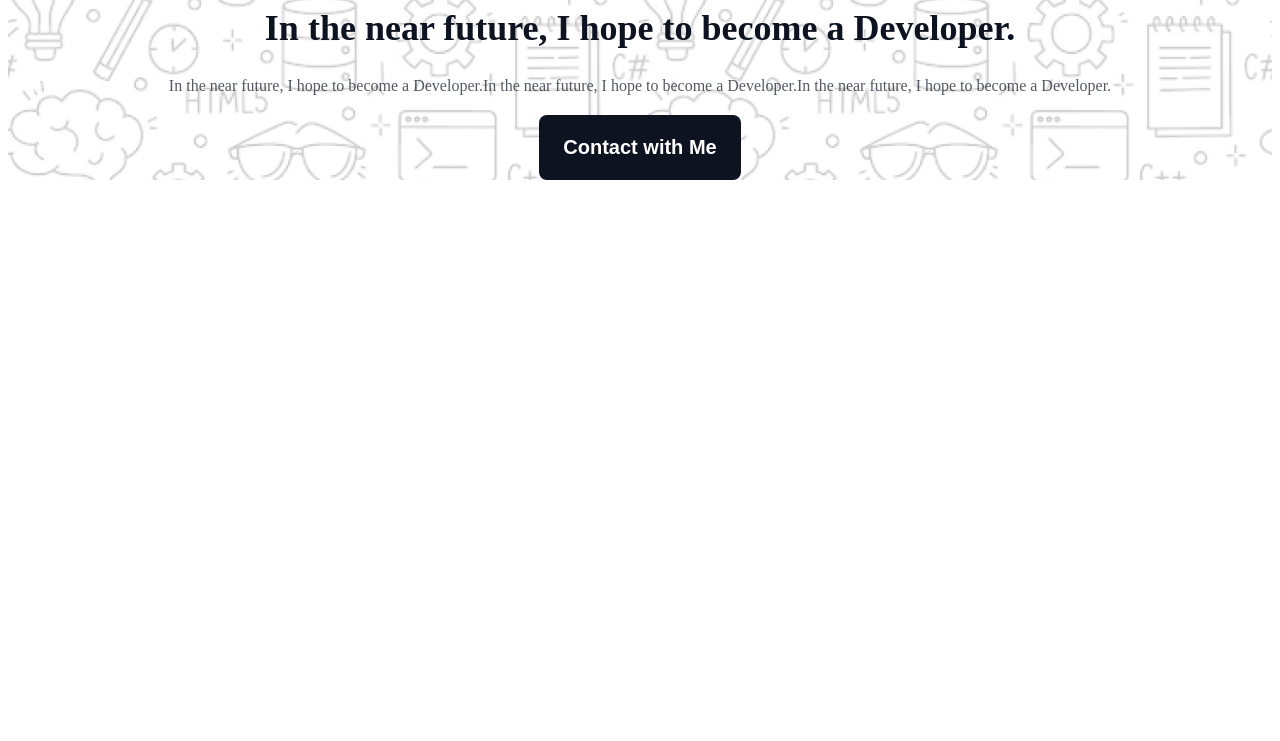
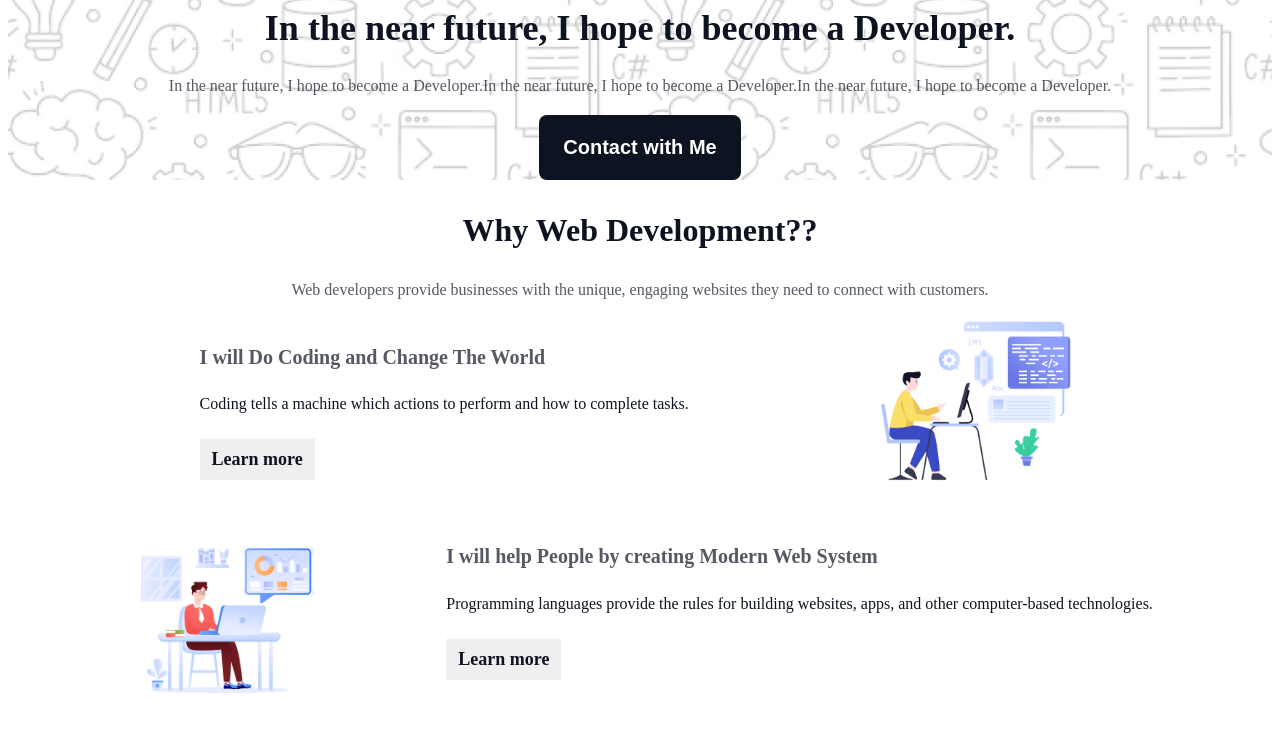
Before and after one commit to Sumaiya215/assignment-1, a plain HTML site: page index.html in a window 1280 px wide. Shown: the part 179-920 px from the top of the page. Before the commit the page ends 800 px from the top, so only its background shows below. Drawn offline with Linux system fonts and the light colour scheme; a web font is replaced by a local one.

Commit message:
completed why web development

```diff
--- a/index.html
+++ b/index.html
@@ -28,6 +28,51 @@
         </div>
     </header>
     <main>
+        <section id="section-1">
+            <h3 class="section-title">Why Web Development??</h3>
+            <p class="section-description">
+                Web developers provide businesses with the unique, engaging websites they need to connect with customers.
+            </p>
+            <div class="section-items">
+                <div class="section-container">
+                   <div >
+                    <h4 class="sec-title">I will Do Coding and Change The World</h4>
+                    <p class="sec-description">Coding tells a machine which actions to perform and how to complete tasks.</p>
+                    <button class="btn-1">Learn more</button>
+                   </div>
+
+                  <div>
+                    <img class="image-1"  src="assets/Layer_1.png" alt="">
+                  </div>
+             </div>
+            <!-- </div> -->
+            <div class="section-container">
+                <div >
+                    <img class="image-2"  src="assets/Group 3.png" alt="">
+                </div>
+                <div>
+                    <h4 class="sec-title">I will help People by creating Modern Web System</h4>
+                    <p class="sec-description">Programming languages provide the rules for building websites, apps, and other computer-based technologies.</p>
+                    <button class="btn-1">Learn more</button>
+                </div>
+
+            </div>
+
+           <div class="section-container">
+                <div>
+                    <h4 class="sec-title">I will Do Coding and Change The World</h4>
+                    <p class="sec-description">Coding tells a machine which actions to perform and how to complete tasks.</p>
+                    <button class="btn-1">Learn more</button>
+                </div>
+
+                <div>
+                    <img class="image-3"  src="assets/Group 4.png" alt="">
+                </div>
+
+            </div>
+         </div>
+
+        </section>
 
     </main>
     <footer>
--- a/styles/style.css
+++ b/styles/style.css
@@ -61,3 +61,67 @@
     padding: 21px 24px 21px 24px;
     border:none;
 }
+
+main{
+    max-width:1140;
+    margin: 0 auto;
+}
+
+
+
+
+.section-container{
+    display: flex;
+    flex-direction: row;
+    justify-content: space-evenly;
+    align-items: flex-start;
+    padding: 0px;
+    margin: 20px auto;
+}
+.section-title{
+    color: rgb(13, 19, 33);
+    font-family: Azeret Mono;
+    font-size: 32px;
+    font-weight: 800;
+    text-align: center;
+}
+
+.section-description{
+    color: rgb(13, 19, 33);
+    font-family: Azeret Mono;
+    font-size: 16px;
+    font-weight: 400;
+    opacity: 0.7;
+    text-align: center;
+}
+
+.sec-title{
+    color: rgba(13, 19, 33, 0.7);
+    font-family: Azeret Mono;
+    font-size: 20px;
+    font-weight: 700;
+    text-align: left;
+}
+
+.sec-description{
+    color: rgb(13, 19, 33);
+    font-family: Azeret Mono;
+    font-size: 16px;
+    font-weight: 400;
+    text-align: left;
+}
+
+.btn-1{
+    color: rgb(13, 19, 33);
+    font-family: Azeret Mono;
+    font-size: 18px;
+    font-weight: 600;
+    text-align: center;
+    padding: 10px 12px 10px 12px;
+    border: none;
+    margin: 10px 0px;
+}
+
+.image-1,.image-2,.image-3{
+    width: 200px;
+}
```
